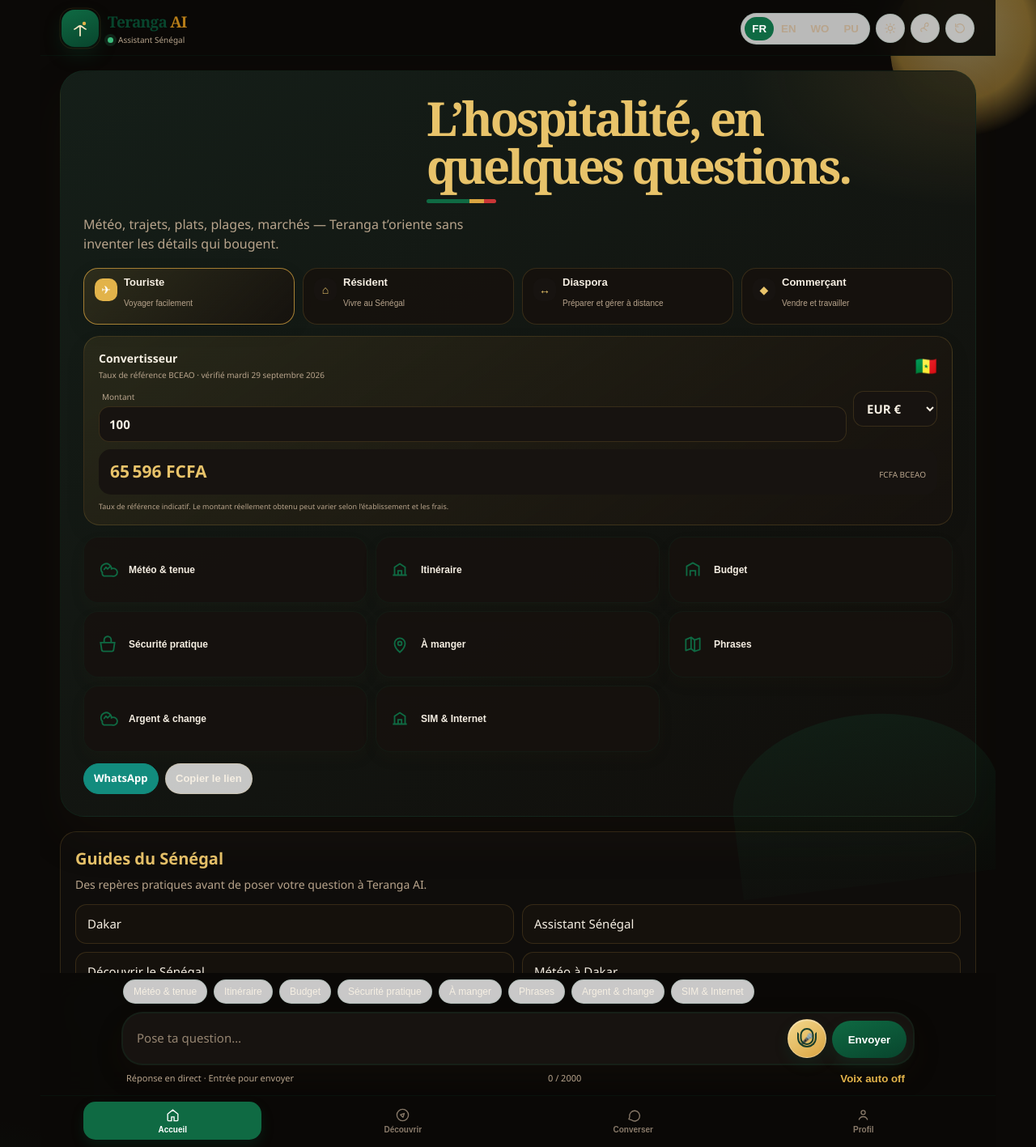
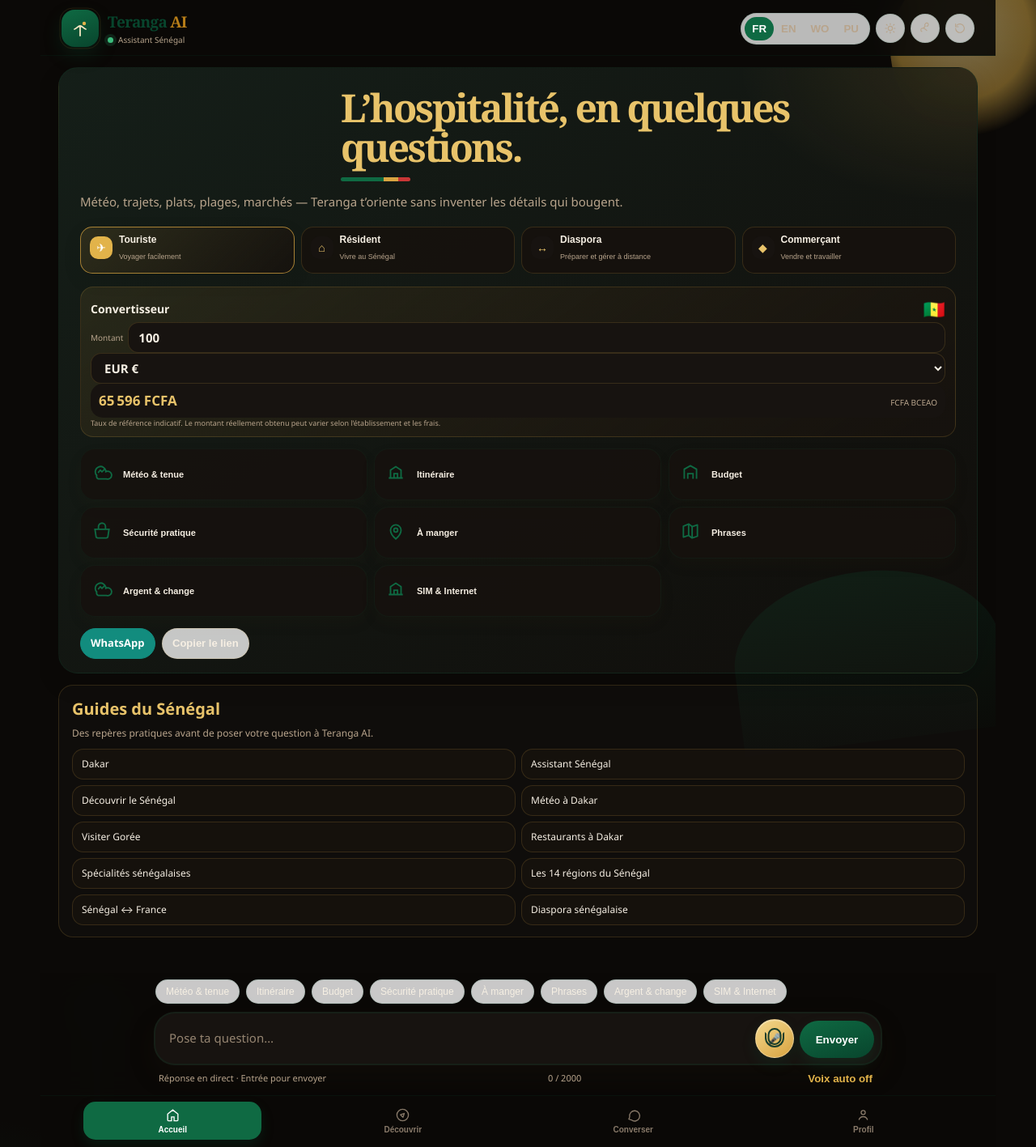
Before and after one commit to barouu78-wq/teranga-ai, a Flask app: page / in a window 1280 px wide. Shown: the whole page at 81% size. Run offline with Flask 3, Linux system fonts and the light colour scheme; data that the repository does not hold is empty; some libraries are stand-ins or nearby versions.

Commit message:
Simplify desktop Teranga interface

```diff
--- a/templates/home.html
+++ b/templates/home.html
@@ -1050,6 +1050,104 @@ body.has-chat #messages{padding-top:4px}
   }
   #fxWidget{max-width:none!important}
   .cards{grid-template-columns:repeat(2,minmax(0,1fr))!important}
+}
+
+
+/* Teranga UI v14 — simple desktop workspace */
+@media (min-width:681px){
+  #stage{
+    overflow-y:auto!important;
+    overflow-x:hidden!important;
+    padding:14px 22px 20px!important;
+  }
+  #hero{
+    display:grid!important;
+    grid-template-columns:minmax(0,1fr)!important;
+    grid-template-areas:
+      "title"
+      "text"
+      "audience"
+      "fx"
+      "cards"!important;
+    gap:12px!important;
+    margin:0 auto 14px!important;
+    padding:24px 26px 18px!important;
+    border-radius:24px!important;
+    min-height:0!important;
+    height:auto!important;
+    max-height:none!important;
+    overflow:visible!important;
+    box-shadow:0 12px 32px rgba(0,0,0,.10)!important;
+  }
+  #heroTitle{
+    grid-area:title!important;
+    font-size:clamp(34px,4vw,48px)!important;
+    line-height:1.03!important;
+    max-width:760px!important;
+    margin:0!important;
+  }
+  #heroText{
+    grid-area:text!important;
+    max-width:700px!important;
+    margin:0 0 4px!important;
+    font-size:15px!important;
+  }
+  #audienceMode{
+    grid-area:audience!important;
+    grid-template-columns:repeat(4,minmax(0,1fr))!important;
+    gap:8px!important;
+    margin:2px 0!important;
+  }
+  .audience-btn{
+    min-height:58px!important;
+    padding:9px 11px!important;
+    border-radius:15px!important;
+  }
+  .audience-btn b{font-size:12px!important}
+  .audience-btn small{font-size:9px!important}
+  #fxWidget{
+    grid-area:fx!important;
+    display:grid!important;
+    grid-template-columns:auto minmax(170px,1fr) 104px minmax(180px,1.2fr)!important;
+    align-items:center!important;
+    gap:10px!important;
+    padding:10px 12px!important;
+    margin:0!important;
+    border-radius:16px!important;
+    box-shadow:none!important;
+  }
+  #fxWidget .fx-head{margin:0!important;white-space:nowrap}
+  #fxWidget .fx-head small{display:none!important}
+  #fxWidget .fx-row{display:contents!important}
+  #fxWidget .fx-field{display:flex!important;align-items:center!important;gap:6px!important}
+  #fxWidget .fx-field label{margin:0!important;white-space:nowrap!important}
+  #fxWidget .fx-field input,
+  #fxWidget .fx-row select{height:38px!important}
+  #fxWidget .fx-result{margin:0!important;padding:8px 10px!important}
+  #fxWidget .fx-result span{font-size:17px!important}
+  #fxWidget .fx-note{margin:0!important;font-size:9px!important}
+  #cards{
+    grid-area:cards!important;
+    grid-template-columns:repeat(3,minmax(0,1fr))!important;
+    gap:8px!important;
+    margin-top:0!important;
+  }
+  #cards .card{
+    padding:10px!important;
+    min-height:64px!important;
+  }
+  #cards .card .ico{margin-bottom:4px!important}
+  #cards .card b{font-size:11px!important}
+  .guide-section{
+    margin:10px auto 16px!important;
+    padding:14px 16px!important;
+    border-radius:18px!important;
+  }
+  .guide-section p{font-size:12px!important}
+  .guide-links{gap:7px!important;margin-top:10px!important}
+  .guide-links a{padding:9px 11px!important;font-size:12px!important}
+  .dock{padding-left:22px!important;padding-right:22px!important}
+  .dock>.chips,.dock>.composer,.dock>.meta{width:min(900px,100%)!important}
 }
 
 </style>
```
